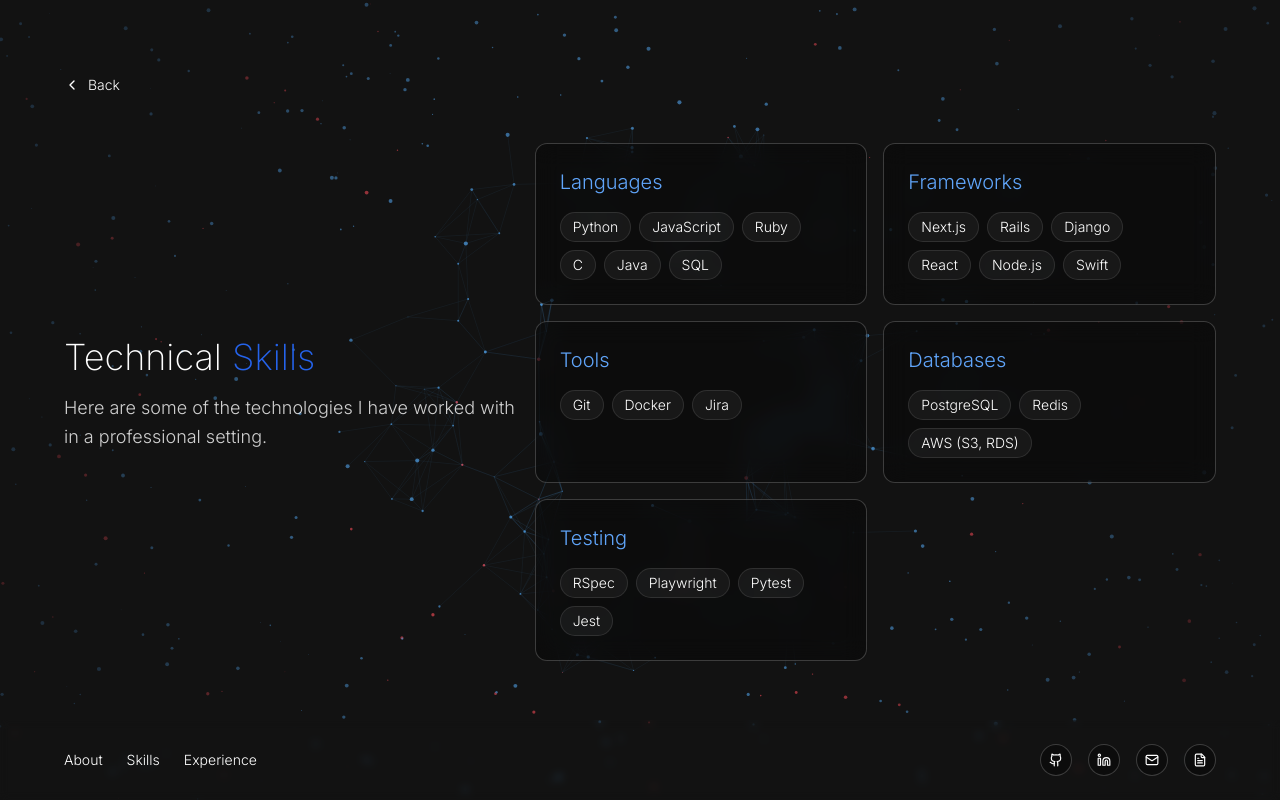
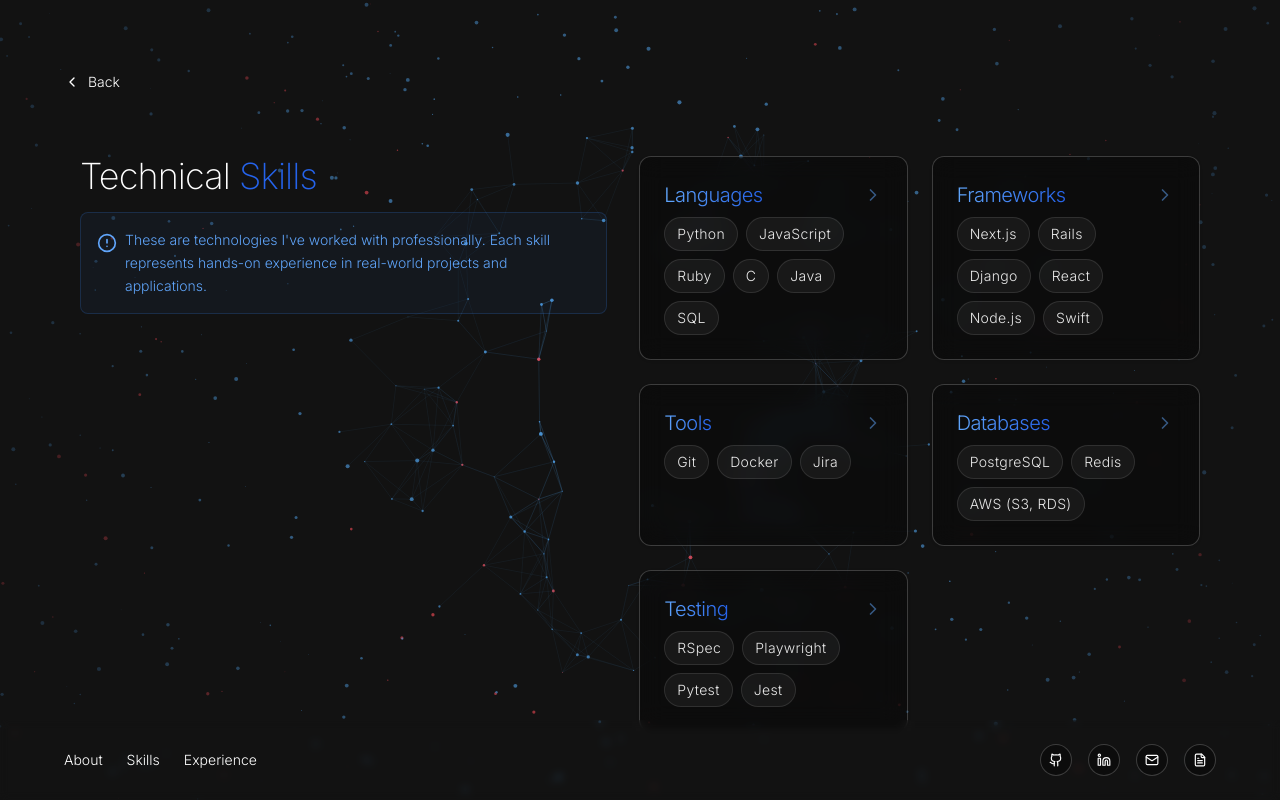
Before and after one commit to 1Dengaroo/andy, a Next.js app: page /skills in a window 1280 px wide. Built offline with nearby package versions, Linux system fonts and the light colour scheme.

Commit message:
Add speed insights and update skills UI

```diff
--- a/app/(sections)/skills/page.tsx
+++ b/app/(sections)/skills/page.tsx
@@ -1,43 +1,29 @@
-import React from 'react';
+import SkillCategory from '@/components/skills/skill-category-card';
+
+import { AlertCircle } from 'lucide-react';
 import { skillCategories } from '@/lib/data';
 
-const Page = () => {
+export default function Page() {
   return (
-    <div className="md:flex-start items-center space-y-4 md:flex md:gap-4">
-      <div>
-        <h1 className="text-4xl font-extralight">
+    <div className="mx-auto max-w-6xl gap-x-8 space-y-8 px-4 md:flex">
+      <div className="space-y-4 pt-8">
+        <h1 className="text-4xl font-extralight tracking-tight">
           Technical <span className="text-blue-600">Skills</span>
         </h1>
-        <p className="mt-4 text-lg font-light leading-relaxed text-white/80">
-          Here are some of the technologies I have worked with in a professional setting.
-        </p>
+        <div className="flex items-start gap-2 rounded-lg border border-blue-500/20 bg-blue-500/5 p-4 text-blue-400">
+          <AlertCircle className="mt-1 h-5 w-5 flex-shrink-0" />
+          <p className="text-sm font-light leading-relaxed">
+            These are technologies I&apos;ve worked with professionally. Each skill represents
+            hands-on experience in real-world projects and applications.
+          </p>
+        </div>
       </div>
 
-      <div className="grid grid-cols-1 gap-4 md:grid-cols-2">
+      <div className="grid grid-cols-1 gap-6 md:grid-cols-2">
         {skillCategories.map((category) => (
-          <div
-            key={category.title}
-            className="group relative overflow-hidden rounded-xl border border-white/20 bg-black/30 p-6 backdrop-blur-md transition-all duration-300 hover:border-white/40 hover:bg-black/50"
-          >
-            <div className="absolute -inset-1 -z-10 bg-gradient-to-r from-blue-400 to-red-700 opacity-0 blur transition-opacity duration-300 group-hover:opacity-40" />
-
-            <h2 className="mb-4 text-xl font-light text-blue-400">{category.title}</h2>
-
-            <div className="flex flex-wrap gap-2">
-              {category.skills.map((skill, index) => (
-                <div
-                  key={index}
-                  className="flex items-center gap-2 rounded-full border border-white/10 bg-white/5 px-3 py-1 text-sm font-light transition-all duration-300 hover:border-white/20 hover:bg-white/10"
-                >
-                  {skill}
-                </div>
-              ))}
-            </div>
-          </div>
+          <SkillCategory key={category.title} category={category} />
         ))}
       </div>
     </div>
   );
-};
-
-export default Page;
+}
--- a/app/globals.css
+++ b/app/globals.css
@@ -110,11 +110,6 @@ table {
   text-wrap: balance;
 }
 
-.hero_text {
-  font-size: 2.5rem;
-  font-weight: 10;
-}
-
 @layer base {
   :root {
     --background: 0 0% 100%;
--- a/app/layout.tsx
+++ b/app/layout.tsx
@@ -6,6 +6,7 @@ import ParticleNetwork from '@/components/particle-network/network';
 import Footer from '@/components/layout/footer';
 
 import { Analytics } from '@vercel/analytics/react';
+import { SpeedInsights } from '@vercel/speed-insights/next';
 
 const inter = Inter({ subsets: ['latin'] });
 
@@ -57,6 +58,7 @@ export default function RootLayout({
           </div>
         </div>
         <Analytics />
+        <SpeedInsights />
       </body>
     </html>
   );
--- a/components/skills/skill-category-card.tsx
+++ b/components/skills/skill-category-card.tsx
@@ -1,25 +1,64 @@
-const SkillCategory = ({ title, skills }: { title: string; skills: string[] }) => (
-  <div className="group relative ml-8 before:absolute before:-left-[41px] before:top-3 before:h-4 before:w-4 before:rounded-full before:border-2 before:border-blue-400 before:bg-black before:transition-all before:duration-300 before:content-[''] after:absolute after:-bottom-12 after:-left-[33px] after:top-3 after:w-[2px] after:bg-gradient-to-b after:from-blue-400/50 after:to-transparent after:content-[''] last:after:hidden before:hover:border-blue-300 before:hover:bg-blue-400/20">
-    <div className="relative mb-6 inline-block">
-      <h3 className="text-2xl font-light tracking-wider transition-colors duration-300 group-hover:text-blue-400">
-        <span className="bg-gradient-to-r from-blue-400 to-blue-400 bg-[length:0%_1px] bg-left-bottom bg-no-repeat pb-1 transition-[background-size] duration-300 group-hover:bg-[length:100%_1px]">
-          {title}
-        </span>
-      </h3>
-    </div>
+import { ChevronRight } from 'lucide-react';
+import { Card, CardContent, CardHeader, CardTitle } from '@/components/ui/card';
+import { Tooltip, TooltipContent, TooltipProvider, TooltipTrigger } from '@/components/ui/tooltip';
+import { LucideIcon } from 'lucide-react';
 
-    <div className="mb-12 flex flex-wrap gap-3">
-      {skills.map((skill) => (
-        <span
-          key={skill}
-          className="relative overflow-hidden rounded-sm bg-gradient-to-r from-black/40 to-black/20 px-4 py-1.5 text-sm font-light tracking-wider text-white/90 transition-all duration-300 before:absolute before:inset-0 before:-z-10 before:translate-y-[100%] before:bg-gradient-to-r before:from-blue-600/10 before:to-purple-600/10 before:transition-transform before:duration-300 hover:text-white hover:before:translate-y-0"
-        >
-          {skill}
-          <div className="absolute inset-0 -z-20 bg-gradient-to-r from-blue-400/5 to-purple-400/5 opacity-0 transition-opacity duration-300 group-hover:opacity-100"></div>
-        </span>
-      ))}
-    </div>
-  </div>
-);
+interface Skill {
+  name?: string;
+  icon?: LucideIcon;
+  description?: string;
+}
+
+interface SkillCategory {
+  title: string;
+  skills: (Skill | string)[];
+}
+
+interface SkillCategoryProps {
+  category: SkillCategory;
+}
+
+const SkillCategory: React.FC<SkillCategoryProps> = ({ category }) => {
+  return (
+    <Card className="group relative border-white/20 bg-black/30 backdrop-blur-md transition-all duration-300 hover:border-white/40 hover:bg-black/40 hover:shadow-lg">
+      <div className="absolute inset-0 -z-10 bg-gradient-to-br from-blue-600/20 to-purple-600/20 opacity-0 blur-xl transition-all duration-500 group-hover:opacity-100" />
+
+      <CardHeader className="pb-2">
+        <CardTitle className="flex items-center justify-between text-xl font-light">
+          <span className="bg-gradient-to-r from-blue-400 to-blue-600 bg-clip-text text-transparent">
+            {category.title}
+          </span>
+          <ChevronRight className="h-5 w-5 text-blue-400/50 transition-transform duration-300 group-hover:translate-x-1 group-hover:text-blue-400" />
+        </CardTitle>
+      </CardHeader>
+
+      <CardContent>
+        <div className="flex flex-wrap gap-2">
+          {category.skills.map((skill, index) => {
+            const skillObj = typeof skill === 'string' ? { name: skill } : skill;
+
+            return (
+              <TooltipProvider key={index}>
+                <Tooltip>
+                  <TooltipTrigger>
+                    <div className="flex items-center gap-2 rounded-full border border-white/10 bg-white/5 px-3 py-1.5 text-sm font-light tracking-wide text-white/90 transition-all duration-300 hover:border-white/20 hover:bg-white/10">
+                      {skillObj.icon && <skillObj.icon className="h-4 w-4 text-blue-400" />}
+                      <span>{skillObj.name}</span>
+                    </div>
+                  </TooltipTrigger>
+                  <TooltipContent>
+                    <p className="text-xs">
+                      {skillObj.description || `Experience with ${skillObj.name}`}
+                    </p>
+                  </TooltipContent>
+                </Tooltip>
+              </TooltipProvider>
+            );
+          })}
+        </div>
+      </CardContent>
+    </Card>
+  );
+};
 
 export default SkillCategory;
--- /dev/null
+++ b/components/ui/tooltip.tsx
@@ -0,0 +1,32 @@
+"use client"
+
+import * as React from "react"
+import * as TooltipPrimitive from "@radix-ui/react-tooltip"
+
+import { cn } from "@/lib/utils"
+
+const TooltipProvider = TooltipPrimitive.Provider
+
+const Tooltip = TooltipPrimitive.Root
+
+const TooltipTrigger = TooltipPrimitive.Trigger
+
+const TooltipContent = React.forwardRef<
+  React.ElementRef<typeof TooltipPrimitive.Content>,
+  React.ComponentPropsWithoutRef<typeof TooltipPrimitive.Content>
+>(({ className, sideOffset = 4, ...props }, ref) => (
+  <TooltipPrimitive.Portal>
+    <TooltipPrimitive.Content
+      ref={ref}
+      sideOffset={sideOffset}
+      className={cn(
+        "z-50 overflow-hidden rounded-md bg-primary px-3 py-1.5 text-xs text-primary-foreground animate-in fade-in-0 zoom-in-95 data-[state=closed]:animate-out data-[state=closed]:fade-out-0 data-[state=closed]:zoom-out-95 data-[side=bottom]:slide-in-from-top-2 data-[side=left]:slide-in-from-right-2 data-[side=right]:slide-in-from-left-2 data-[side=top]:slide-in-from-bottom-2",
+        className
+      )}
+      {...props}
+    />
+  </TooltipPrimitive.Portal>
+))
+TooltipContent.displayName = TooltipPrimitive.Content.displayName
+
+export { Tooltip, TooltipTrigger, TooltipContent, TooltipProvider }
--- a/package.json
+++ b/package.json
@@ -10,7 +10,9 @@
   },
   "dependencies": {
     "@radix-ui/react-scroll-area": "^1.2.2",
+    "@radix-ui/react-tooltip": "^1.1.6",
     "@vercel/analytics": "^1.4.1",
+    "@vercel/speed-insights": "^1.1.0",
     "class-variance-authority": "^0.7.1",
     "clsx": "^2.1.1",
     "next": "15.1.0",
```
Also changed, not shown: 1 other file (tests, documents, lock files or other folders).
